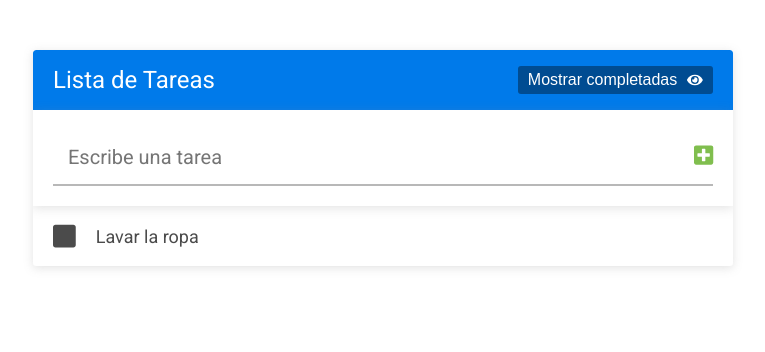
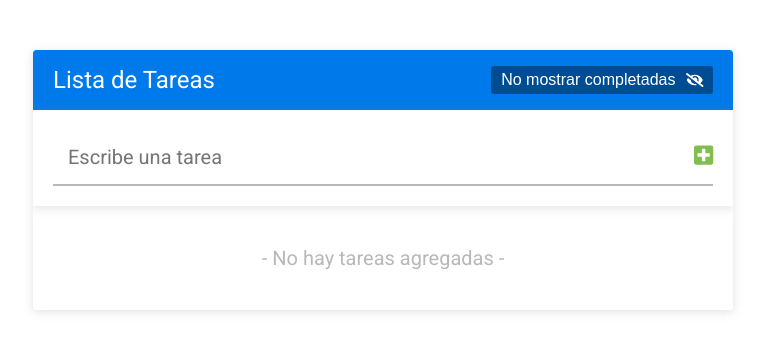
Before and after one commit to esdrasclth/AppTaskList_WebLocalStorage, a React (Create React App) app: page / in a window 1280 px wide. Shown: the top 352 px of the page, without its empty margins (257-1022 px from the left). Built offline with nearby package versions, Linux system fonts and the light colour scheme.

Commit message:
v1.0.0 completed

```diff
--- a/src/App.js
+++ b/src/App.js
@@ -1,4 +1,4 @@
-import React, { useState } from 'react'
+import React, { useState, useEffect } from 'react'
 import './App.css';
 import Header from './components/Header'
 import FormularioTareas from './components/FormularioTareas'
@@ -6,22 +6,33 @@
 
 const App = () => {
 
-  const [tareas, cambiarTareas] = useState(
-    [
-      {
-        id: 1,
-        texto: 'Lavar la ropa',
-        completada: false
-      },
-      {
-        id: 2,
-        texto: 'Grabar video',
-        completada: true
-      }
-    ]
-  )
+  // Obtenemos las tareas guardadas de localStorage
+  const tareasGuardadas = localStorage.getItem('tareas')
+                        ? JSON.parse(localStorage.getItem('tareas'))
+                        : [];
 
-  const [mostrarCompletadas, cambiarMostrarCompletadas] = useState(false)
+  // Establecemos el estado de las tareas
+  const [tareas, cambiarTareas] = useState(tareasGuardadas)
+
+  // Guardando el estado dentro de localStorage
+  useEffect(() => {
+    localStorage.setItem('tareas', JSON.stringify(tareas));
+    JSON.stringify(tareas);
+  }, [tareas])
+
+  // Accedemos a localStorage y comprobamos si mostrasCompletadas es null
+  let configMostrarCompletadas = '';
+  if (localStorage.getItem('mostrarCompletadas') === null) {
+    configMostrarCompletadas = true;
+  } else {
+    configMostrarCompletadas = localStorage.getItem('mostrarCompletadas') === 'true';
+  }
+
+  const [mostrarCompletadas, cambiarMostrarCompletadas] = useState(configMostrarCompletadas)
+
+  useEffect(() => {
+    localStorage.setItem('mostrarCompletadas', mostrarCompletadas.toString());
+  }, [mostrarCompletadas])
 
   console.log(tareas)
 
--- a/src/components/FormularioTareas.js
+++ b/src/components/FormularioTareas.js
@@ -24,6 +24,7 @@
                 }
             ]
         );
+        cambiarInputTarea('');
     }
 
     return (
```
